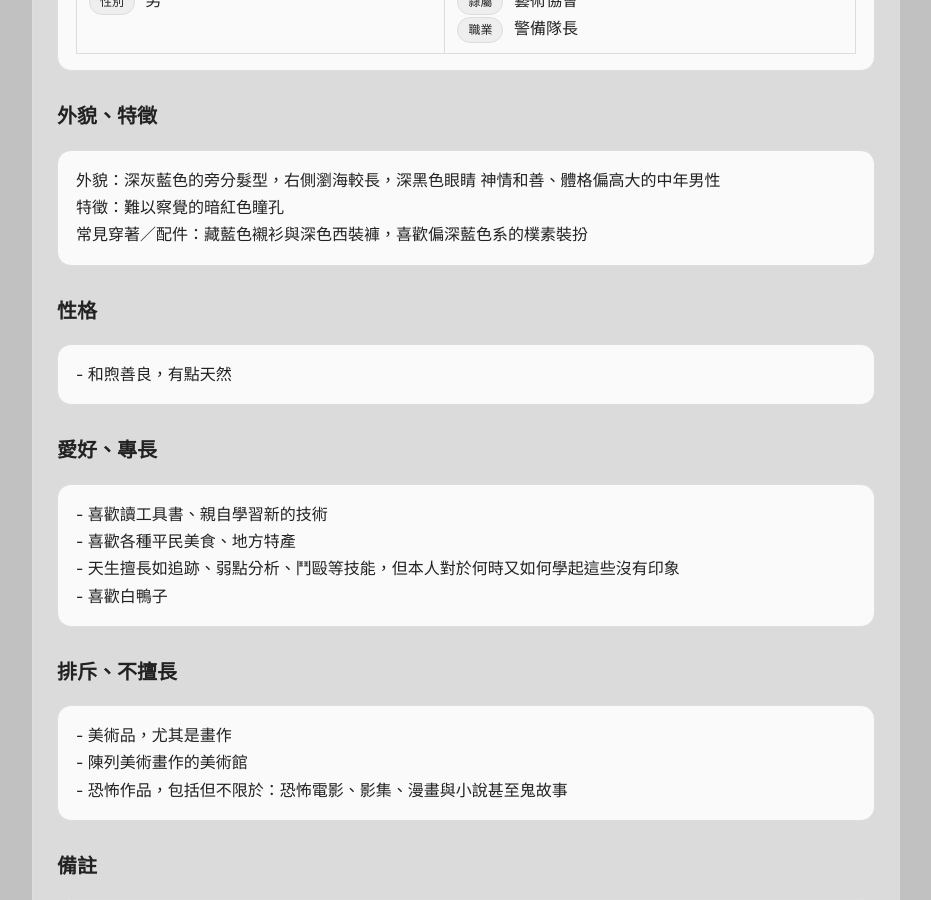
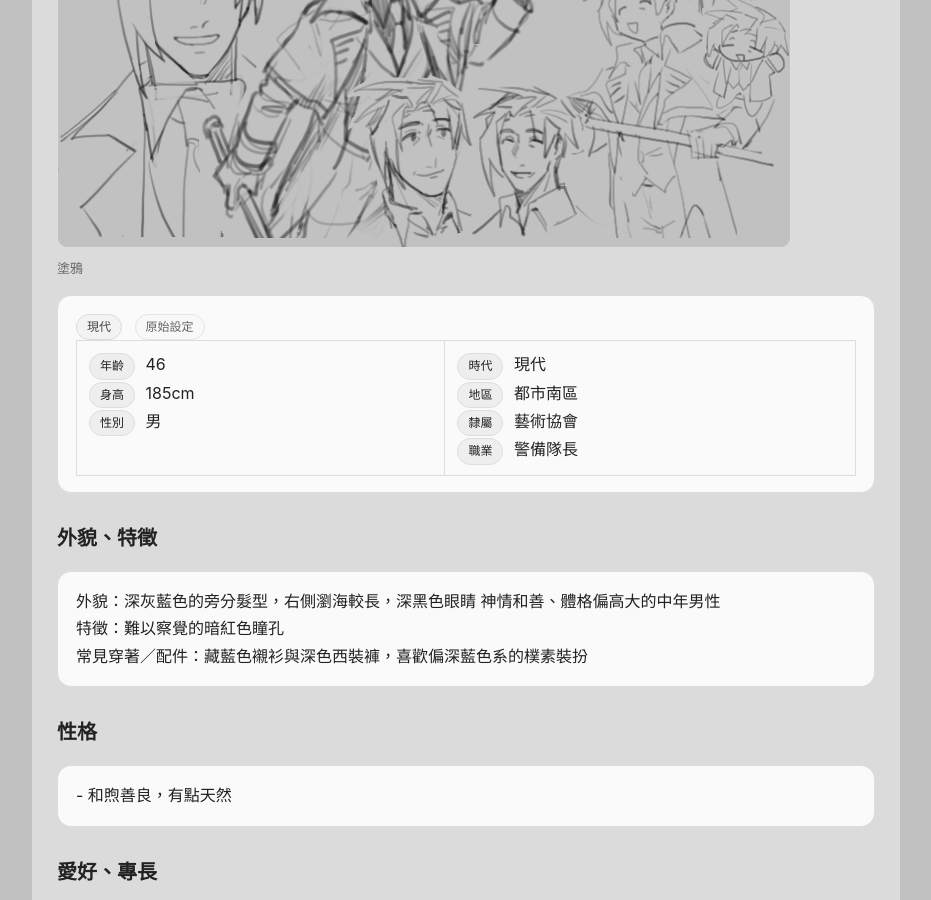
Before and after one commit to yoyoseal/char-archive, a Jekyll site: the page built from _characters/hiiragi.md, in a window 1280 px wide and 900 px high, scrolled down 696 px. Shown: the whole window, without its empty margins (174-1105 px from the left). Built offline with Jekyll 4.4.1, drawn with Linux system fonts in a browser that asks for light colours.

Commit message:
Update hiiragi.md

```diff
--- a/_characters/hiiragi.md
+++ b/_characters/hiiragi.md
@@ -4,6 +4,10 @@ subtitle: 霧隱之子
 ---
 <p align="center">
   <img src="{{ '/images/hiiragi/banner.png' | relative_url }}" width="600">
+      <figure style="margin:0;">
+      <img src="{{ '/images/hiiragi/banner.png' | relative_url }}" alt="草稿">
+      <figcaption class="small">塗鴉</figcaption>
+    </figure>
 </p>
 
 <div class="card">
```
